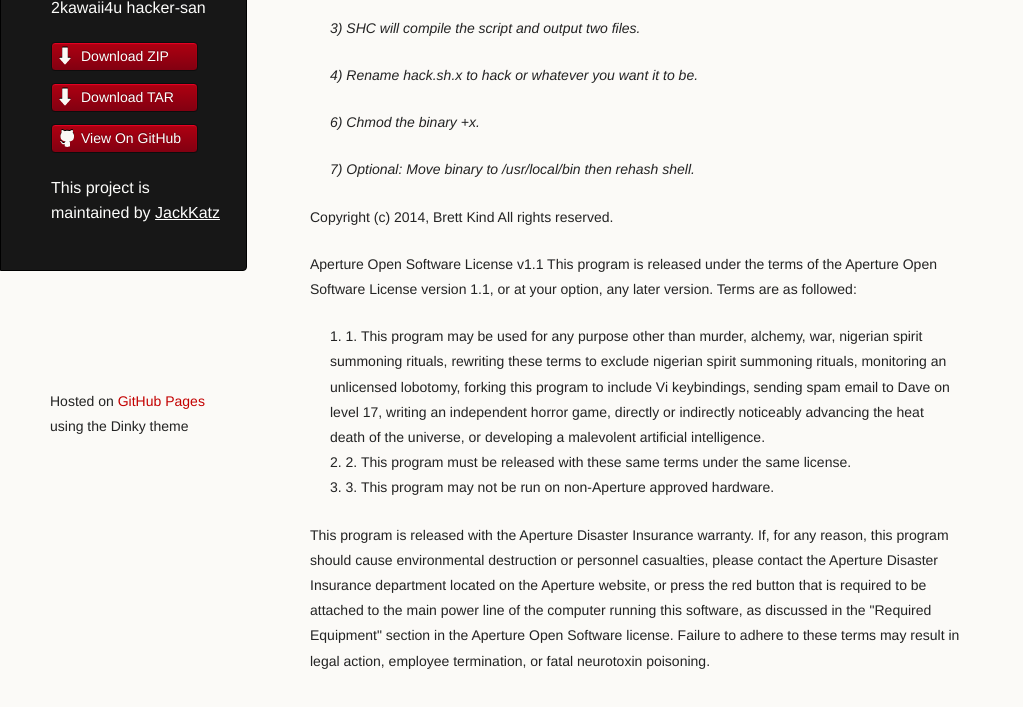
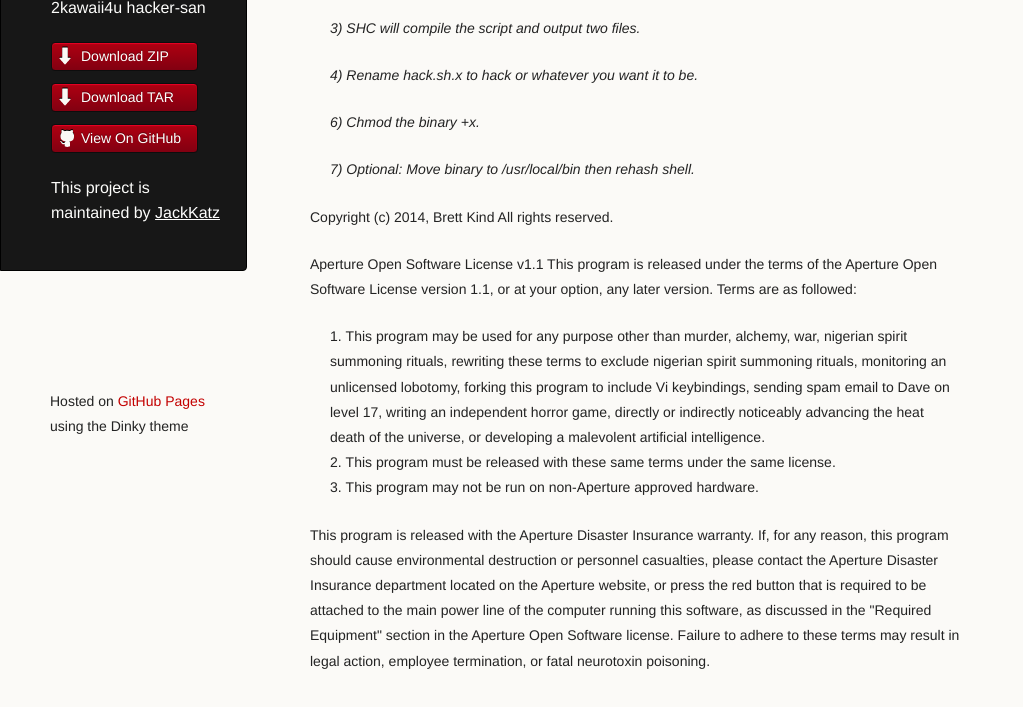
Before and after one commit to s0laire/Super-Amazing-Desu-Desu-1337-Otaku-Hacking-Scripts, a plain HTML site: page index.html in a window 1280 px wide. Shown: the part 329-1036 px from the top of the page, without its empty margins (0-1023 px from the left). Drawn offline with Linux system fonts and the light colour scheme.

Commit message:
Update index.html

```diff
--- a/index.html
+++ b/index.html
@@ -61,10 +61,10 @@ All rights reserved.</p>
 This program is released under the terms of the Aperture Open Software License version 1.1, or at your option, any later version. Terms are as followed:</p>
 
 <ol>
-<li>1. This program may be used for any purpose other than murder, alchemy, war, nigerian spirit summoning rituals, rewriting these terms to exclude nigerian spirit summoning rituals, monitoring an unlicensed lobotomy, forking this program to include Vi keybindings, sending spam email to Dave on level 17, writing an independent horror game, directly or indirectly noticeably advancing the heat death of the universe, or developing a malevolent artificial intelligence.</li>
-<li>2. This program must be released with these same terms under the same license.
+<li>This program may be used for any purpose other than murder, alchemy, war, nigerian spirit summoning rituals, rewriting these terms to exclude nigerian spirit summoning rituals, monitoring an unlicensed lobotomy, forking this program to include Vi keybindings, sending spam email to Dave on level 17, writing an independent horror game, directly or indirectly noticeably advancing the heat death of the universe, or developing a malevolent artificial intelligence.</li>
+<li>This program must be released with these same terms under the same license.
 </li>
-<li>3. This program may not be run on non-Aperture approved hardware.
+<li>This program may not be run on non-Aperture approved hardware.
 </li>
 </ol>
 <p>This program is released with the Aperture Disaster Insurance warranty. If, for any reason, this program should cause environmental destruction or personnel casualties, please contact the Aperture Disaster Insurance department located on the Aperture website, or press the red button that is required to be attached to the main power line of the computer running this software, as discussed in the "Required Equipment" section in the Aperture Open Software license.
```
